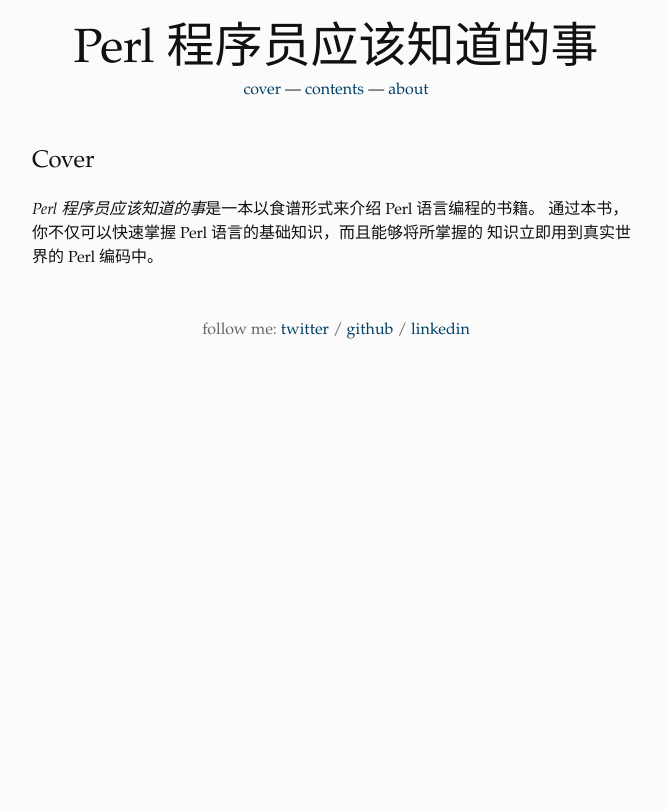
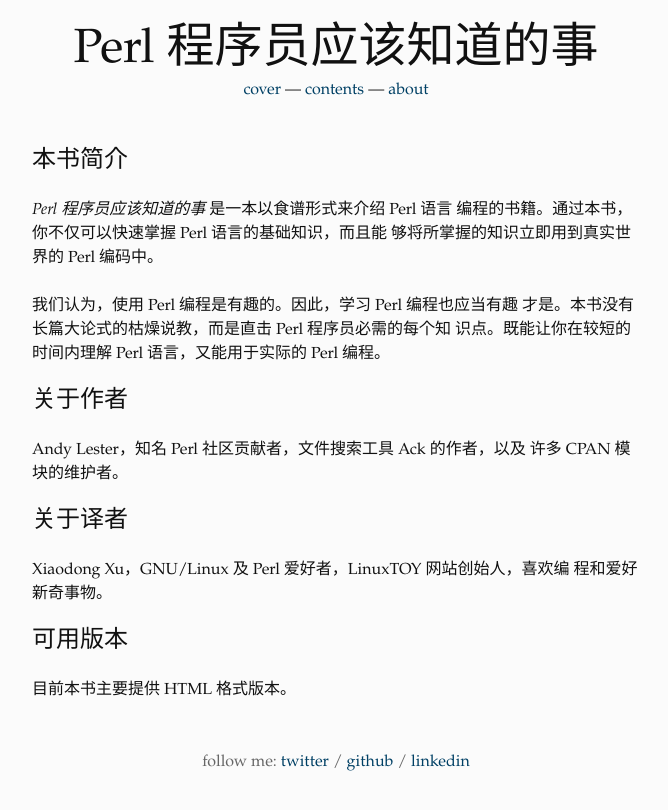
Before and after one commit to xuxiaodong/perl-things, a Jekyll site: the page built from index.html, in a window 1280 px wide. Shown: the top 810 px of the page, without its empty margins (304-972 px from the left). Built offline with Jekyll 4.4.1, drawn with Linux system fonts in a browser that asks for light colours; Markdown is read by kramdown in place of the engine named in the settings.

Commit message:
Update pages

```diff
--- a/contents.html
+++ b/contents.html
@@ -3,7 +3,7 @@
 title: Contents
 ---
 
-<h2>{{ page.title }}</h2>
+<h2>目录</h2>
 
 <ul>
     <li><a href="{{ site.baseurl }}how-to-get-perl.html">如何获得 Perl</a></li>
--- a/index.html
+++ b/index.html
@@ -3,8 +3,27 @@
 title: Cover
 ---
 
-<h2>Cover</h2>
+<h2>本书简介</h2>
 
-<p><em>Perl 程序员应该知道的事</em>是一本以食谱形式来介绍 Perl 语言编程的书籍。
-通过本书，你不仅可以快速掌握 Perl 语言的基础知识，而且能够将所掌握的
-知识立即用到真实世界的 Perl 编码中。</p>
+<p><em>Perl 程序员应该知道的事</em> 是一本以食谱形式来介绍 Perl 语言
+编程的书籍。通过本书，你不仅可以快速掌握 Perl 语言的基础知识，而且能
+够将所掌握的知识立即用到真实世界的 Perl 编码中。</p>
+
+<p>我们认为，使用 Perl 编程是有趣的。因此，学习 Perl 编程也应当有趣
+才是。本书没有长篇大论式的枯燥说教，而是直击 Perl 程序员必需的每个知
+识点。既能让你在较短的时间内理解 Perl 语言，又能用于实际的 Perl 编程。
+</p>
+
+<h2>关于作者</h2>
+
+<p>Andy Lester，知名 Perl 社区贡献者，文件搜索工具 Ack 的作者，以及
+许多 CPAN 模块的维护者。</p>
+
+<h2>关于译者</h2>
+
+<p>Xiaodong Xu，GNU/Linux 及 Perl 爱好者，LinuxTOY 网站创始人，喜欢编
+程和爱好新奇事物。</p>
+
+<h2>可用版本</h2>
+
+目前本书主要提供 HTML 格式版本。
```
Also changed, not shown: about.html (+11 -1 lines).
